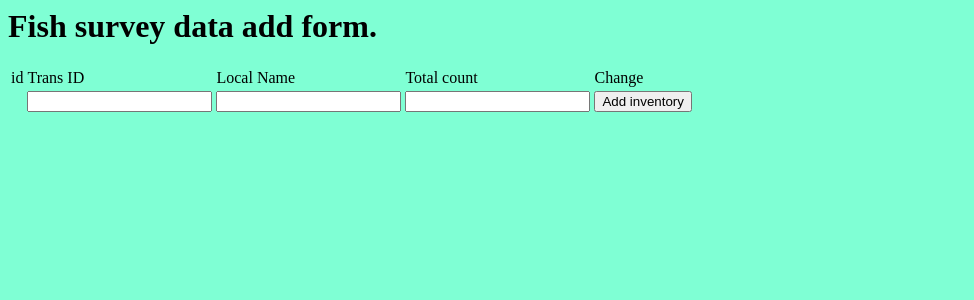
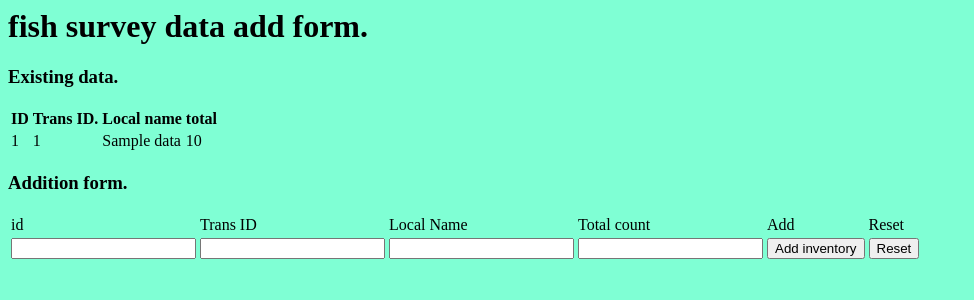
Before and after one commit to lukoritob/Marine, a Django app: page /sea/input4 in a window 1280 px wide. Shown: the top 300 px of the page, without its empty margins (0-974 px from the left). Run offline with Django 3.2, Linux system fonts and the light colour scheme; tables that the repository leaves empty hold one stand-in row (values such as "Sample post").

Commit message:
Update input4.html

```diff
--- a/templates/sea/input4.html
+++ b/templates/sea/input4.html
@@ -1,20 +1,44 @@
 <!-- {{ trial4 }} -->
+<table>
+    <h1>fish survey data add form.</h1>
+    <h3>Existing data.</h3>
+    <thead>
+        <tr>
+            <th>ID</th>
+            <th>Trans ID.</th>
+            <th>Local name</th>
+            <th>total</th>
+        </tr>
+    </thead>
+    <tbody>
+        {% csrf_token %} {% for item in trial4 %}
+        <tr class="datarow">
+            <td>{{item.ID}}</td>
+            <td>{{item.Trans_ID}}</td>
+            <td>{{item.Name_Local}}</td>
+            <td>{{item.Total_Count}}</td>
+
+        </tr>
+        {% endfor %}
+    </tbody>
+</table>
 
 <!-- {{ form }} -->
 
 <body style="background-color: aquamarine">
 
     <table>
-        <h1>Fish survey data add form.</h1>
+        <h3>Addition form.</h3>
         {% csrf_token %}
         <tr>
             <form action="" method="post">
                 {% csrf_token %}
-                <td>{{form.id}}</td>
+                <td>{{form.ID}}</td>
                 <td>{{form.Trans_ID}}</td>
                 <td>{{form.Name_Local}}</td>
                 <td>{{form.Total_Count}}</td>
                 <td> <input class="table_button" type="submit" value="Add inventory" /></td>
+                <td> <input class="table_button" type="reset" value="Reset" /></td>
             </form>
             </td>
         </tr>
@@ -33,7 +57,10 @@
                     <p>Total count</p>
                 </td>
                 <td>
-                    <p>Change</p>
+                    <p>Add</p>
+                </td>
+                <td>
+                    <p>Reset</p>
                 </td>
             </tr>
         </thead>
```
